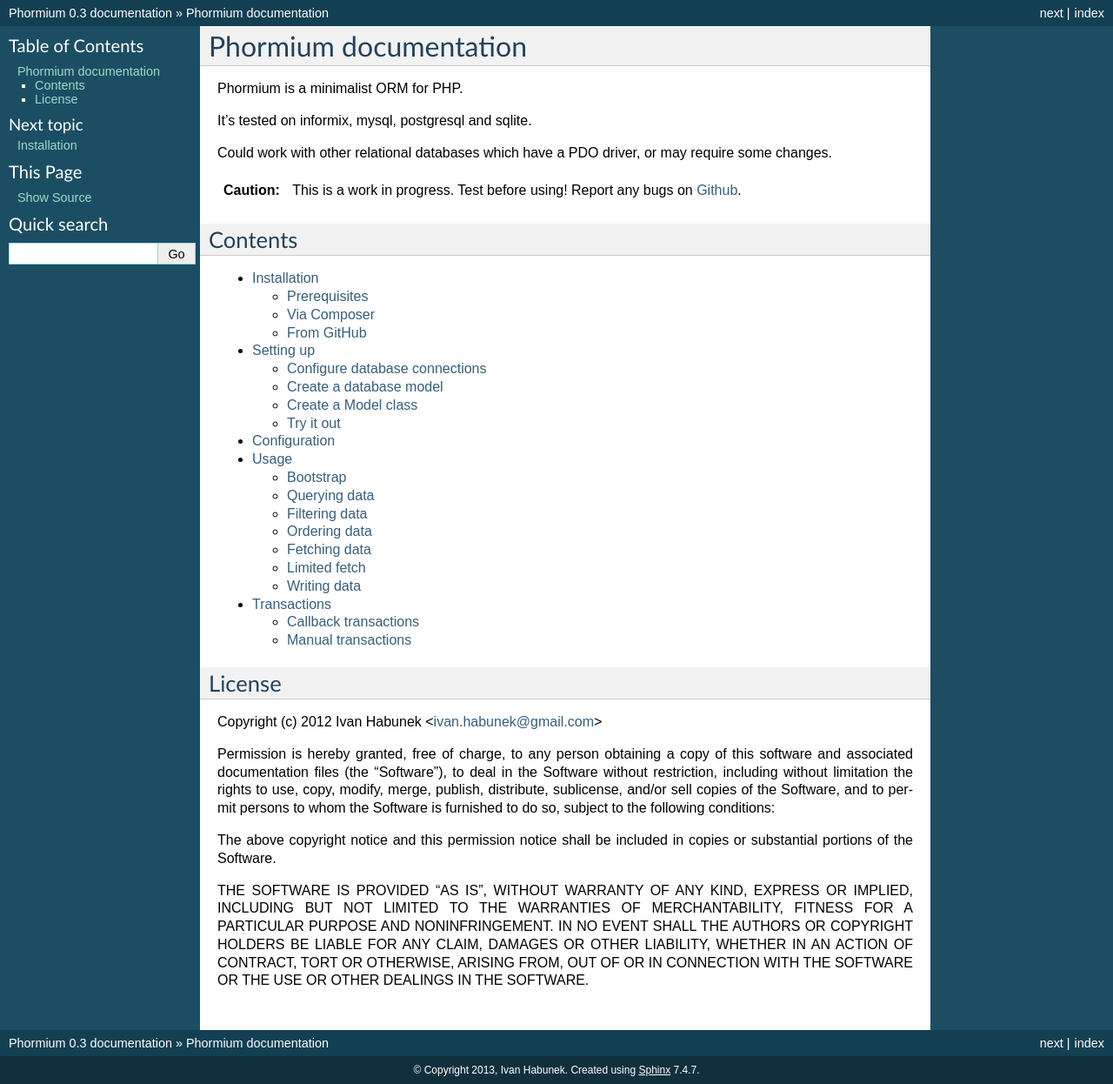
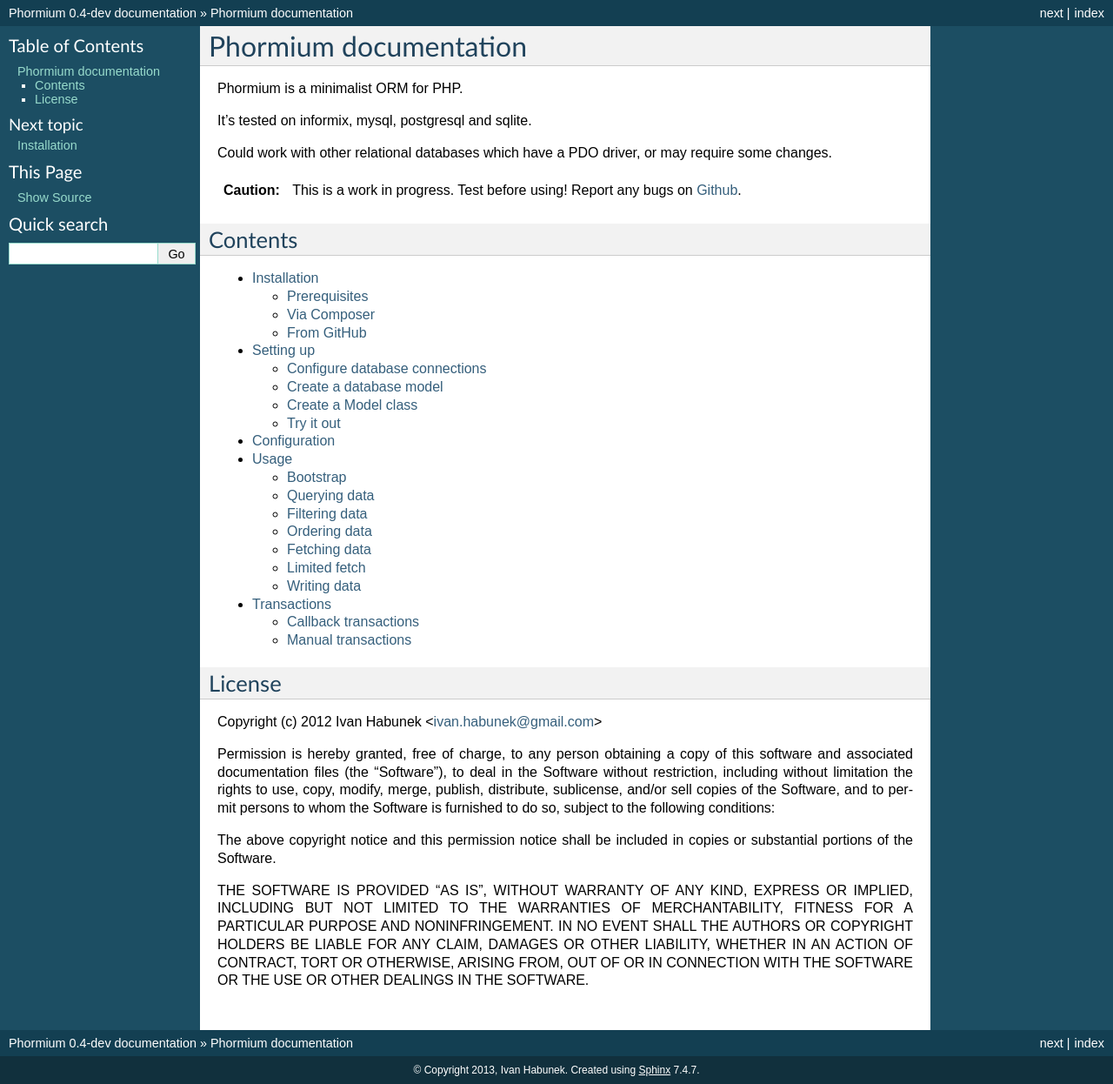
Before and after one commit to ihabunek/phormium, a Sphinx documentation site: the page built from docs/index.rst, in a window 1280 px wide. Shown: the whole page at 87% size. Built offline with Sphinx 7.4.7, drawn with Linux system fonts in a browser that asks for light colours.

Commit message:
Prepared develop for next version 0.4

```diff
--- a/docs/conf.py
+++ b/docs/conf.py
@@ -63,9 +63,9 @@
 # built documents.
 #
 # The short X.Y version.
-version = '0.3'
+version = '0.4'
 # The full version, including alpha/beta/rc tags.
-release = '0.3'
+release = '0.4-dev'
 
 # The language for content autogenerated by Sphinx. Refer to documentation
 # for a list of supported languages.
```
Also changed, not shown: CHANGELOG.md (+4 -0 lines).
